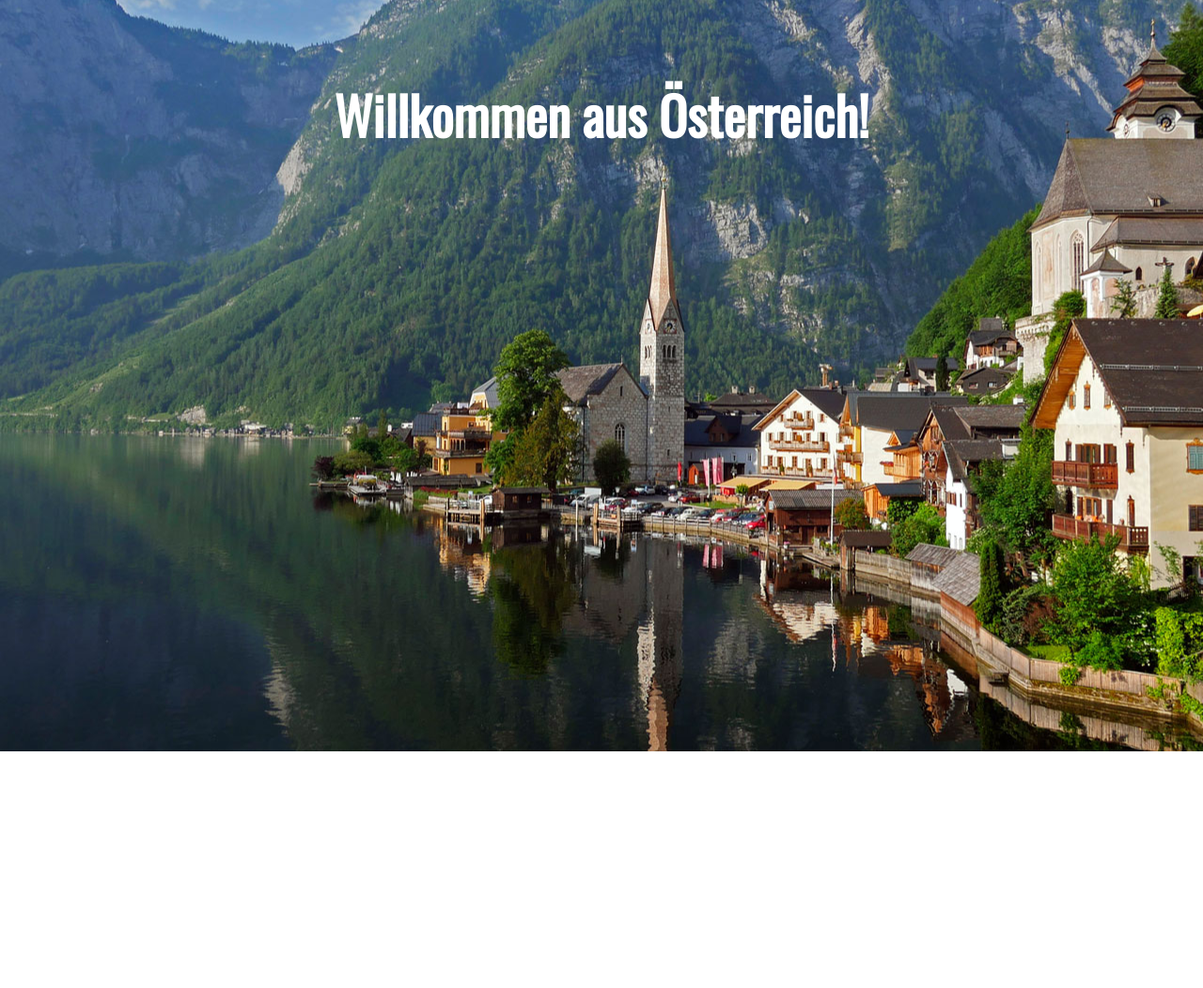
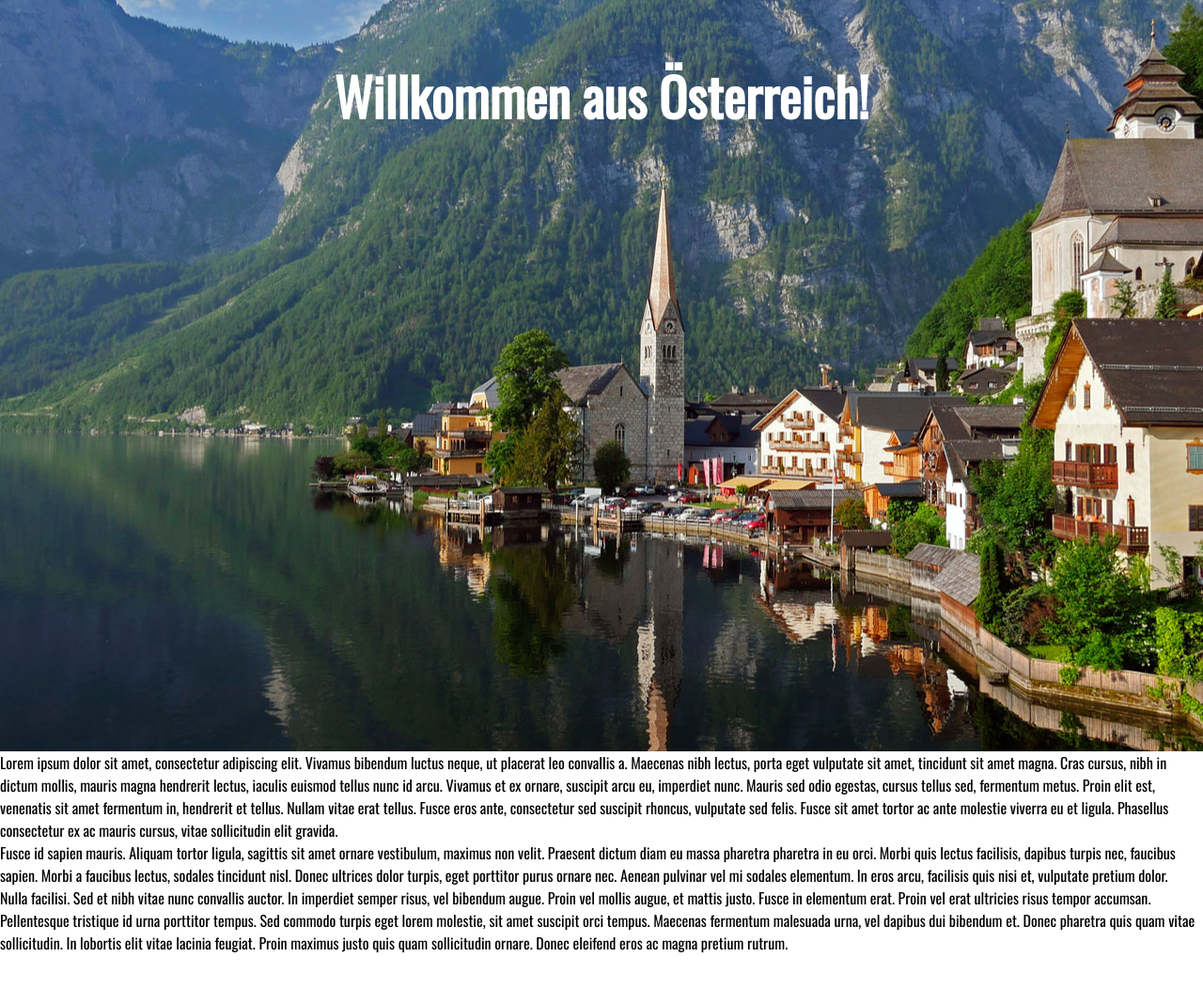
Before and after one commit to Tall-Fellow/Parallax, a plain HTML site: page index.html in a window 1280 px wide. Shown: the top 1052 px of the page at 94% size. Drawn offline with nearby package versions, Linux system fonts and the light colour scheme.

Commit message:
Added header text complete with animation and movement, added placeholder text and cleaned up old media

```diff
--- a/index.html
+++ b/index.html
@@ -2,17 +2,43 @@
 
 <html>
 <head>
+    <meta charset="UTF-8">
     <meta name="viewport" content="width=device-width" />
-    <meta name="viewport" content="width=device-width, initial-scale=1">
+    <meta name="viewport" content="width=device-width, initial-scale=1" />
     <link href="main.css" rel="stylesheet" />
     <title>Parallax</title>
-    <link href="https://fonts.googleapis.com/css?family=Oswald" rel="stylesheet">
+    <link href="https://fonts.googleapis.com/css?family=Oswald" rel="stylesheet" />
 </head>
 <body>
     <div id="headerBottomLayer">
-        <div id="headerTopLayer">
-            <h1>Willkommen aus Österreich!</h1>
+        <h1 id="headerTopText">Willkommen aus Österreich!</h1>
+    </div>
+    <div id="content">
+        <div>
+            Lorem ipsum dolor sit amet, consectetur adipiscing elit. Vivamus bibendum luctus neque,
+            ut placerat leo convallis a. Maecenas nibh lectus, porta eget vulputate sit amet,
+            tincidunt sit amet magna. Cras cursus, nibh in dictum mollis, mauris magna hendrerit lectus,
+            iaculis euismod tellus nunc id arcu. Vivamus et ex ornare, suscipit arcu eu, imperdiet nunc.
+            Mauris sed odio egestas, cursus tellus sed, fermentum metus. Proin elit est, venenatis sit
+            amet fermentum in, hendrerit et tellus. Nullam vitae erat tellus. Fusce eros ante, consectetur
+            sed suscipit rhoncus, vulputate sed felis. Fusce sit amet tortor ac ante molestie viverra eu et ligula.
+            Phasellus consectetur ex ac mauris cursus, vitae sollicitudin elit gravida.
+        </div>
+        <div>
+            Fusce id sapien mauris. Aliquam tortor ligula, sagittis sit amet ornare vestibulum, maximus non velit.
+            Praesent dictum diam eu massa pharetra pharetra in eu orci. Morbi quis lectus facilisis, dapibus turpis nec,
+            faucibus sapien. Morbi a faucibus lectus, sodales tincidunt nisl. Donec ultrices dolor turpis, eget
+            porttitor purus ornare nec. Aenean pulvinar vel mi sodales elementum. In eros arcu, facilisis quis nisi et,
+            vulputate pretium dolor.
+        </div>
+        <div>
+            Nulla facilisi. Sed et nibh vitae nunc convallis auctor. In imperdiet semper risus, vel bibendum augue.
+            Proin vel mollis augue, et mattis justo. Fusce in elementum erat. Proin vel erat ultricies risus tempor accumsan.
+            Pellentesque tristique id urna porttitor tempus. Sed commodo turpis eget lorem molestie, sit amet suscipit orci tempus.
+            Maecenas fermentum malesuada urna, vel dapibus dui bibendum et. Donec pharetra quis quam vitae sollicitudin.
+            In lobortis elit vitae lacinia feugiat. Proin maximus justo quis quam sollicitudin ornare. Donec eleifend eros ac magna pretium rutrum.
         </div>
     </div>
+    <script src="logic.js" type="text/javascript"></script>
 </body>
 </html>
--- /dev/null
+++ b/logic.js
@@ -0,0 +1,26 @@
+var headerText = document.getElementById("headerTopText");
+var windowInnerHeight = window.innerHeight;
+
+window.addEventListener('scroll', function() {
+    var offsetWindow = window.pageYOffset;
+    var elementOffset = headerText.offsetTop;
+    var distance = (elementOffset - offsetWindow);
+
+    if(distance < 60) {
+        headerText.classList.add("headerTextFloating");
+    }
+
+    if(offsetWindow === 0) {
+        headerText.classList.remove("headerTextFloating");
+    }
+
+    if(offsetWindow >= (windowInnerHeight - (headerText.offsetHeight + 120))) {
+        headerText.classList.remove("headerTextFloating");
+        headerText.classList.add("headerTextStatic");
+    }
+
+    if(offsetWindow < (windowInnerHeight - (headerText.offsetHeight + 120)) && headerText.classList.contains("headerTextStatic")) {
+        headerText.classList.remove("headerTextStatic");
+        headerText.classList.add("headerTextFloating");
+    }
+});
--- a/main.css
+++ b/main.css
@@ -11,14 +11,25 @@ body {
     height: 100vh;
 }
 
-#headerTopLayer {
+#headerTopText {
+    position: fixed;
+    transform: translate(50%, 0);
+    top: 60px;
+    font-size: 350%;
     text-align: center;
-    position: relative;
-    top: 10vh;
+    width: 50%;
+    color: #ffffff;
+    margin: 0;
+    transition: transform 0.4s ease-out;
 }
 
-    #headerTopLayer h1 {
-        font-size: 350%;
-        color: #ffffff;
-        margin: 0;
-    }
+.headerTextFloating {
+    transform: translate(5%, 0) !important;
+}
+
+.headerTextStatic {
+    position: absolute !important;
+    transform: translate(5%, 0) !important;
+    bottom: 60px;
+    top: auto !important;
+}
```
Also changed, not shown: Media/background.jpg (deleted).
